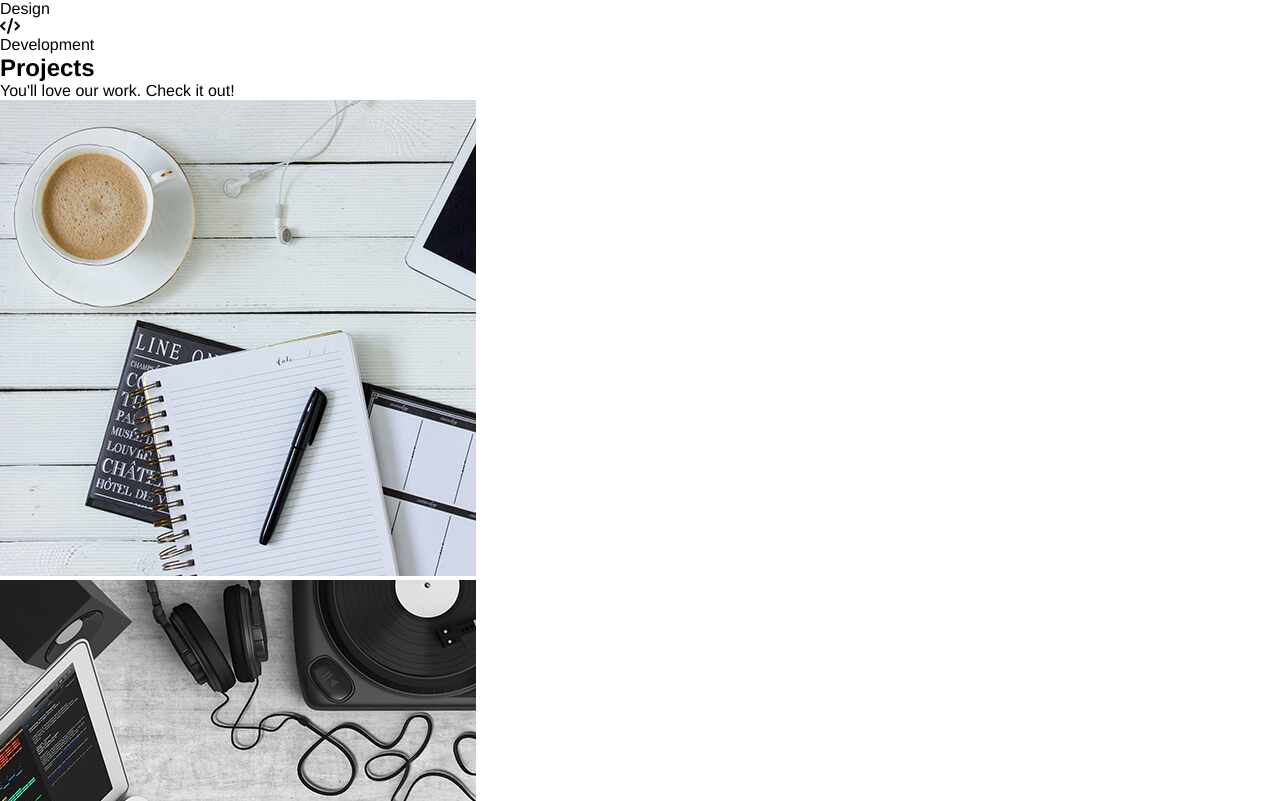
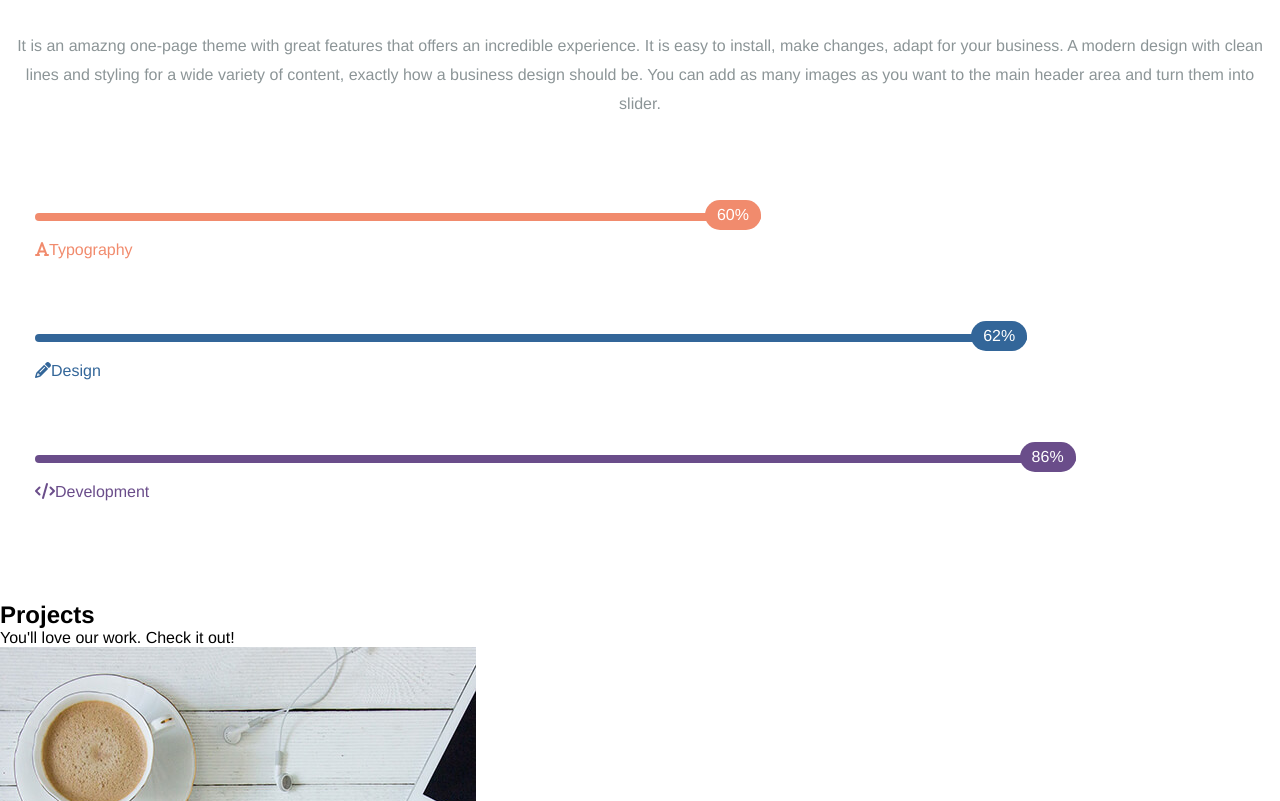
Before and after one commit to BGZStephen/illdy-theme, a website: page app/index.html in a window 1280 px wide. Shown: the part 711-1512 px from the top of the page. Drawn offline with Linux system fonts and the light colour scheme.

Commit message:
about section completed

```diff
--- a/app/index.html
+++ b/app/index.html
@@ -39,20 +39,17 @@
           <div class="skills-item skills-item--orange">
             <div class="progress-bar progress-bar-orange">
             </div>
-            <i class="fa fa-font"></i>
-            <p>Typography</p>
+            <p><i class="fa fa-font"></i>Typography</p>
           </div>
           <div class="skills-item skills-item--blue">
             <div class="progress-bar progress-bar-blue">
             </div>
-            <i class="fa fa-pencil"></i>
-            <p>Design</p>
+            <p><i class="fa fa-pencil"></i>Design</p>
           </div>
           <div class="skills-item skills-item--purple">
             <div class="progress-bar progress-bar-purple">
             </div>
-            <i class="fa fa-code"></i>
-            <p>Development</p>
+            <p><i class="fa fa-code"></i>Development</p>
           </div>
         </div>
       </div>
--- a/app/scss/_about.scss
+++ b/app/scss/_about.scss
@@ -0,0 +1,91 @@
+.about-content {
+  @include flex-col;
+  width: 100%;
+  justify-content: center;
+  padding: 60px 15px;
+  text-align: center;
+  > h2 {
+    font-size: 2.2em;
+    margin-bottom: 50px;
+  }
+  > p {
+    color: $font--grey;
+    line-height: 1.8;
+    margin-bottom: 20px;
+  }
+}
+
+.skills-container {
+  width: 100%;
+  padding: 0 20px;
+}
+
+.skills-item {
+  margin: 40px 0;
+  text-align: left;
+  position: relative;
+  > .progress-bar {
+    height: 8px;
+    background: black;
+    border-radius: 10px;
+    margin: 75px 0 20px;
+  }
+  .progress-bar-orange {
+    background: $font--orange;
+    width: 60%;
+  }
+
+  .progress-bar-blue {
+    background: $font--blue;
+    width: 82%
+  }
+  .progress-bar-purple {
+    background: $font--purple;
+    width: 86%
+  }
+}
+
+.skills-item--orange {
+  color: $font--orange;
+}
+
+.skills-item--orange::before {
+  border-radius: 20px;
+  content: "60%";
+  padding: 6px 12px;
+  position: absolute;
+  right: 40%;
+  top: -13px;
+  background: $font--orange;
+  color: white;
+}
+
+.skills-item--blue {
+  color: $font--blue;
+}
+
+.skills-item--blue::before {
+  border-radius: 20px;
+  content: "62%";
+  padding: 6px 12px;
+  position: absolute;
+  right: 18%;
+  top: -13px;
+  background: $font--blue;
+  color: white;
+}
+
+.skills-item--purple {
+  color: $font--purple;
+}
+
+.skills-item--purple::before {
+  border-radius: 20px;
+  content: "86%";
+  padding: 6px 12px;
+  position: absolute;
+  right: 14%;
+  top: -13px;
+  background: $font--purple;
+  color: white;
+}
--- a/app/scss/_globals.scss
+++ b/app/scss/_globals.scss
@@ -9,3 +9,5 @@
 
 $font--blue : #369;
 $font--grey : #8c9597;
+$font--orange : #f18b6d;
+$font--purple : #6a4d8a;
--- a/app/scss/_intro.scss
+++ b/app/scss/_intro.scss
@@ -5,6 +5,7 @@
   background-position: center;
   position: relative;
 }
+
 .intro-content {
   @include flex-col;
   justify-content: center;
@@ -34,6 +35,8 @@
     width: 260px;
     font-size: 1em;
 }
+
+}
 .button--white {
   background: rgba(255,255,255,0.2);
   border: 3px solid white;
@@ -43,4 +46,3 @@
   background: $font--blue;
   border: 3px solid $font--blue;
 }
-}
```
Also changed, not shown: app/css/main.css. Lines whose indentation alone changed are shown as unchanged.
